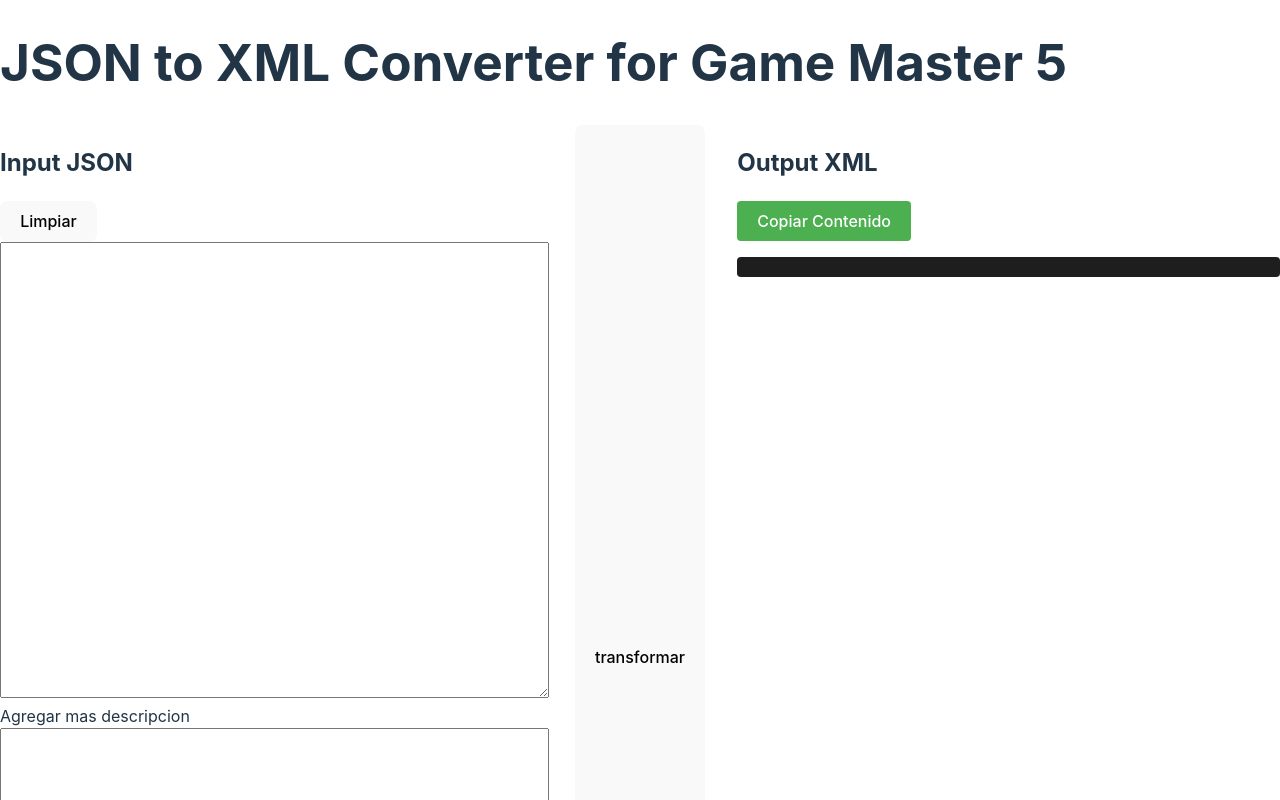
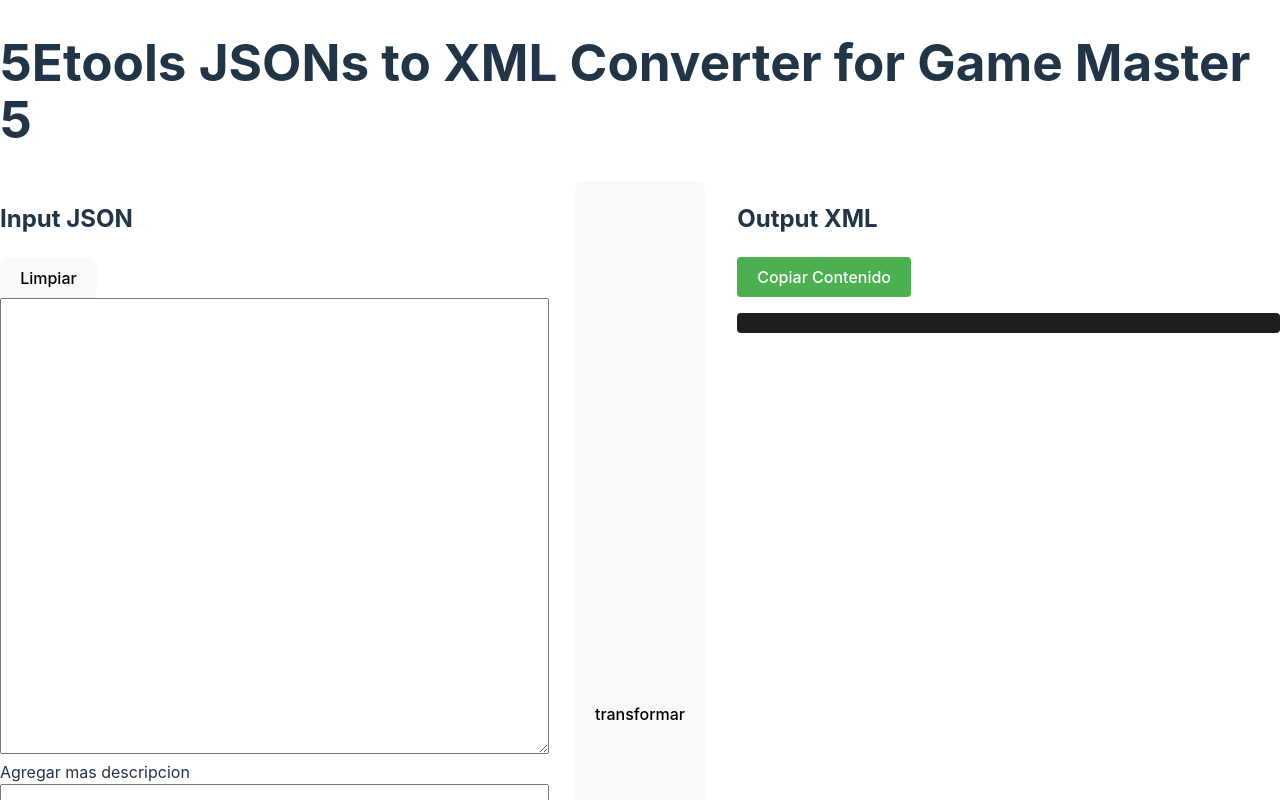
Before and after one commit to raycoga/dnd-monster-converter-masterC5e, a React (Vite) app: page / in a window 1280 px wide. Shown: the top 800 px of the page. Built offline with nearby package versions, Linux system fonts and the light colour scheme.

Commit message:
feature: cambiado titulo de la app instalado react router dom

```diff
--- a/src/App.tsx
+++ b/src/App.tsx
@@ -20,7 +20,7 @@ const App: React.FC = () => {
 
   return (
     <div>
-      <h1>JSON to XML Converter for Game Master 5</h1>
+      <h1>5Etools JSONs to XML Converter for Game Master 5</h1>
       <div className="body">
         <JsonInput
           onJsonChange={convertJsonToXml}
--- a/src/JsonInput.tsx
+++ b/src/JsonInput.tsx
@@ -1,15 +1,17 @@
 // src/components/JsonInput.tsx
-import React, { useState } from 'react';
+import React, { useState } from "react";
 
 interface JsonInputProps {
   onJsonChange: (json: string) => void;
   moreDataChange: (json: string) => void;
-
 }
 
-const JsonInput: React.FC<JsonInputProps> = ({ onJsonChange, moreDataChange }) => {
-  const [inputValue, setInputValue] = useState<string>('');
-  const [inputValue2, setInputValue2] = useState<string>('');
+const JsonInput: React.FC<JsonInputProps> = ({
+  onJsonChange,
+  moreDataChange,
+}) => {
+  const [inputValue, setInputValue] = useState<string>("");
+  const [inputValue2, setInputValue2] = useState<string>("");
 
   const handleChange = (e: React.ChangeEvent<HTMLTextAreaElement>) => {
     setInputValue(e.target.value);
@@ -22,15 +24,14 @@ const JsonInput: React.FC<JsonInputProps> = ({ onJsonChange, moreDataChange }) =
   };
 
   const clean = () => {
-    setInputValue('');
-    setInputValue2('')
-    onJsonChange('');
-    moreDataChange('')
+    setInputValue("");
+    setInputValue2("");
+    onJsonChange("");
+    moreDataChange("");
   };
 
-
   return (
-    <div className='input-container'>
+    <div className="input-container">
       <h2>Input JSON</h2>
       <button onClick={clean}>Limpiar</button>
       <textarea
@@ -40,14 +41,12 @@ const JsonInput: React.FC<JsonInputProps> = ({ onJsonChange, moreDataChange }) =
         cols={50}
       />
       Agregar mas descripcion
-
-<textarea
+      <textarea
         value={inputValue2}
         onChange={handleChangetwo}
         rows={30}
         cols={50}
       />
-
     </div>
   );
 };
```
Also changed, not shown: 2 other files (tests, documents, lock files or other folders).
